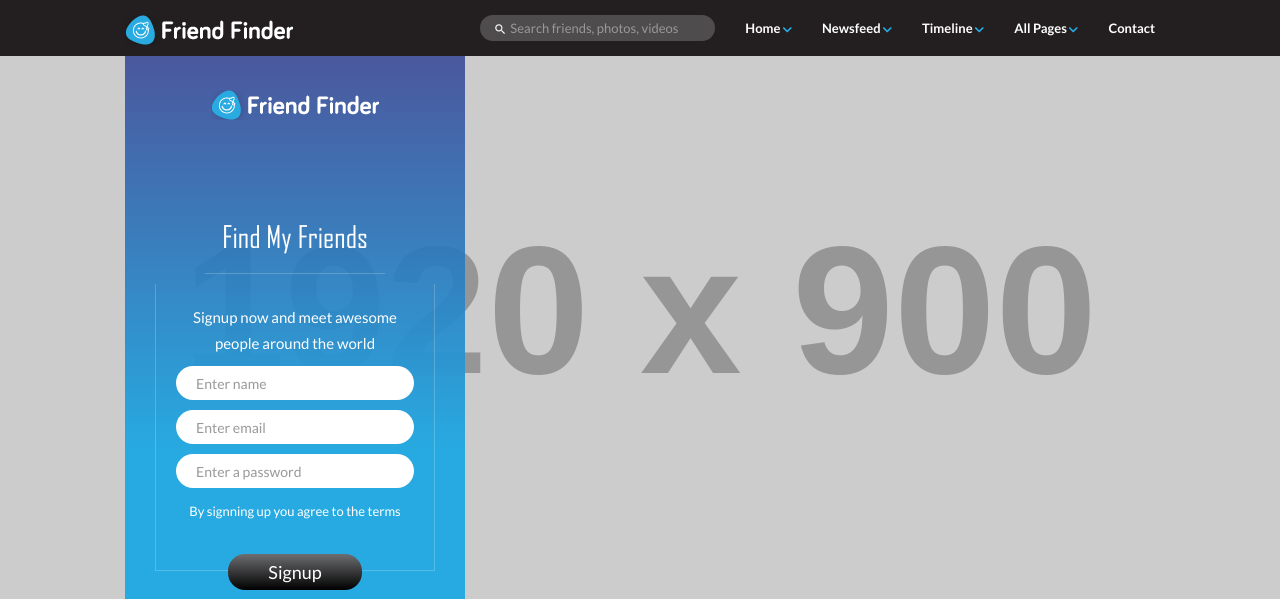
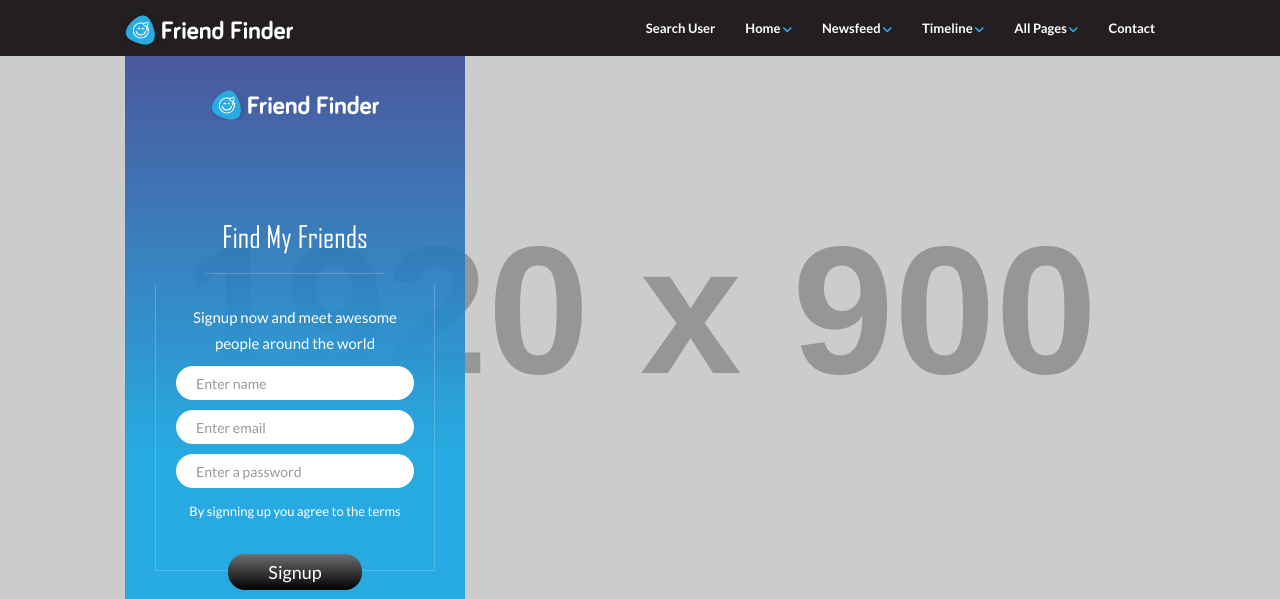
Before and after one commit to nabeelfarooqui98/social-butterfly, a PHP site: page /index.php in a window 1280 px wide. Shown: the top 599 px of the page. Run offline with PHP 8.4, Linux system fonts and the light colour scheme; grey boxes labelled with a size stand in for pictures from a placeholder-image service; some libraries are stand-ins or nearby versions; some web fonts are replaced.

Commit message:
updated header

```diff
--- a/header.php
+++ b/header.php
@@ -44,6 +44,7 @@
             <!-- Collect the nav links, forms, and other content for toggling -->
             <div class="collapse navbar-collapse" id="bs-example-navbar-collapse-1">
                 <ul class="nav navbar-nav navbar-right main-menu">
+                    <li class="dropdown"><a href="Search.php" class="button">Search User</a></li>
                     <li class="dropdown">
                         <a href="#" class="dropdown-toggle" data-toggle="dropdown" role="button" aria-haspopup="true" aria-expanded="false">Home <span><img src="images/down-arrow.png" alt="" /></span></a>
                         <ul class="dropdown-menu newsfeed-home">
@@ -79,6 +80,7 @@
                     <li class="dropdown">
                         <a href="#" class="dropdown-toggle pages" data-toggle="dropdown" role="button" aria-haspopup="true" aria-expanded="false">All Pages <span><img src="images/down-arrow.png" alt="" /></span></a>
                         <ul class="dropdown-menu page-list">
+
                             <li><a href="index.php">Landing Page 1</a></li>
                             <li><a href="index-register.php">Landing Page 2</a></li>
                             <li><a href="newsfeed.php">Newsfeed</a></li>
@@ -96,13 +98,14 @@
                         </ul>
                     </li>
                     <li class="dropdown"><a href="contact.php">Contact</a></li>
+
                 </ul>
-                <form class="navbar-form navbar-right hidden-sm">
-                    <div class="form-group">
-                        <i class="icon ion-android-search"></i>
-                        <input type="text" class="form-control" placeholder="Search friends, photos, videos">
-                    </div>
-                </form>
+
+<!--                <form class="navbar-form navbar-right hidden-sm">-->
+<!--                    <div class="form-group">-->
+<!--                        <a href="Search.php" class="button">Search User</a>-->
+<!--                    </div>-->
+<!--                </form>-->
             </div><!-- /.navbar-collapse -->
         </div><!-- /.container -->
     </nav>
```
